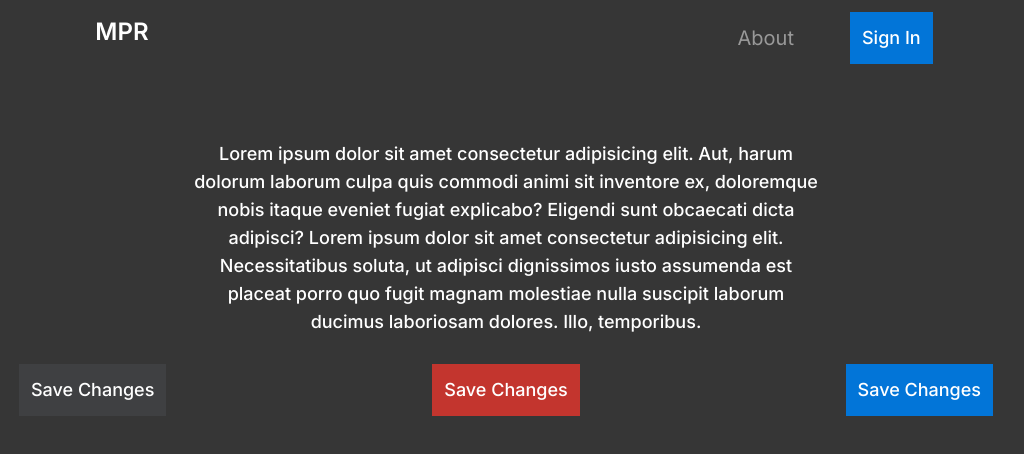
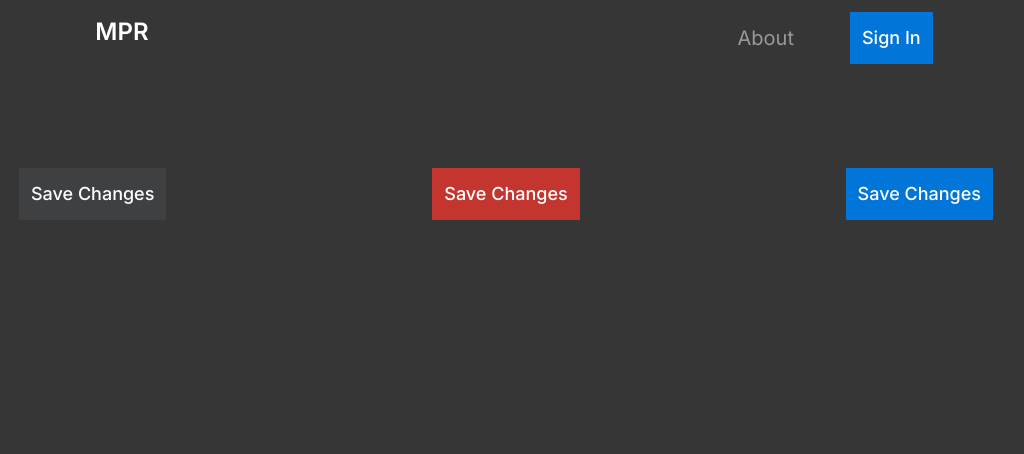
Before and after one commit to JamesRobertSutcliffe/personality-music-recommender, a Next.js app: page /tailwind-templates in a window 1280 px wide. Shown: the top 454 px of the page, without its empty margins (134-1158 px from the left). Built offline with nearby package versions, Linux system fonts and the light colour scheme.

Commit message:
P component updated to children.props style

```diff
--- a/src/app/components/P.tsx
+++ b/src/app/components/P.tsx
@@ -1,7 +1,9 @@
-function P({ p }: { p: string }) {
+import { ReactNode } from "react"
+
+function P({ children }: { children: ReactNode }) {
     return (
         <>
-            <p className="w-2/4 font-medium text-lg m-auto p-2 text-center text-awhite">{p}</p>
+            <p className="w-2/4 font-medium text-lg m-auto p-2 text-center text-awhite">{children}</p>
         </>
     )
 }
```
